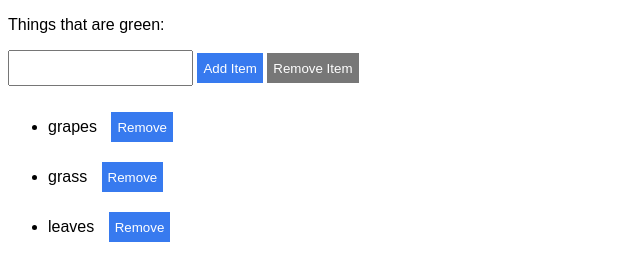
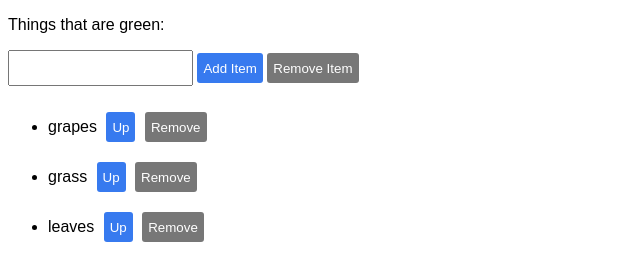
Before and after one commit to jaymccormick/domtraverse, a plain HTML site: page index.html in a window 1280 px wide. Shown: the whole page, without its empty margins (0-640 px from the left). Drawn offline with Linux system fonts and the light colour scheme.

Commit message:
up button, button style

```diff
--- a/css/style.css
+++ b/css/style.css
@@ -6,12 +6,13 @@ button {
   color: white;
   border: none;
   height: 30px;
+  border-radius: 3px;
 }
 button + button {
   background-color: #777;
 }
 li > button {
-  margin: 10px;
+  margin: 10px 0px 10px 5px;
 }
 input {
   height: 30px;
--- a/index.html
+++ b/index.html
@@ -12,9 +12,17 @@
     <button type="button" class="add-item">Add Item</button>
     <button type="button" class="remove-item">Remove Item</button>
     <ul>
-      <li>grapes <button type="button">Remove</button></li>
-      <li>grass <button type="button">Remove</button></li>
-      <li>leaves <button type="button">Remove</button></li>
+      <li>grapes
+          <button type="button" class="up">Up</button>
+          <button type="button" class="remove">Remove</button>
+      </li>
+      <li>grass
+        <button type="button" class="up">Up</button>
+        <button type="button" class="remove">Remove</button></li>
+      <li>leaves
+        <button type="button" class="up">Up</button>
+        <button type="button" class="remove">Remove</button>
+      </li>
     </ul>
   </div>
 <script src="app.js" type="text/javascript"></script>
```
